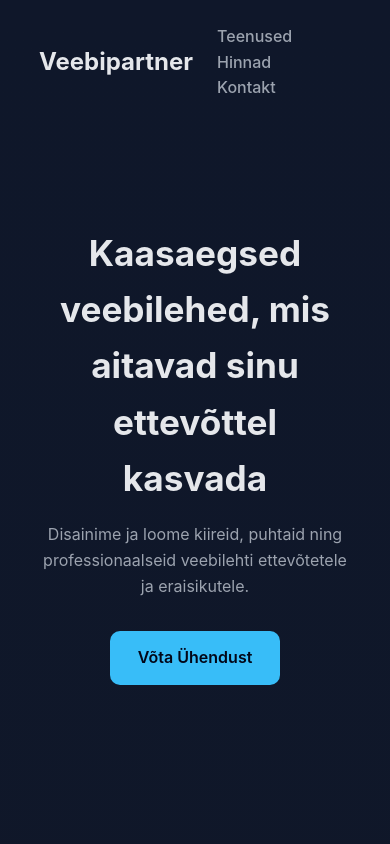
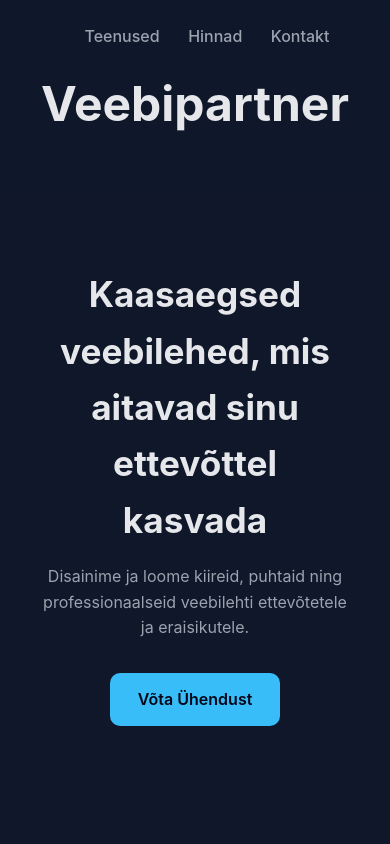
Before and after one commit to glennuke1/Veebipartner, a plain HTML site: page index.html in a window 390 px wide. Shown: the top 844 px of the page. Drawn offline with Linux system fonts and the light colour scheme.

Commit message:
Add files via upload

```diff
--- a/styles.css
+++ b/styles.css
@@ -137,6 +137,15 @@ footer {
         font-size: 2.2rem;
     }
 
+    header {
+        padding: 24px 10%;
+        flex-direction: column-reverse;
+    }
+
+    header h1 {
+        padding-top: 1rem;
+        font-size: 3.0rem;
+    }
     .cards {
         gap: 1.5rem;
     }
```
